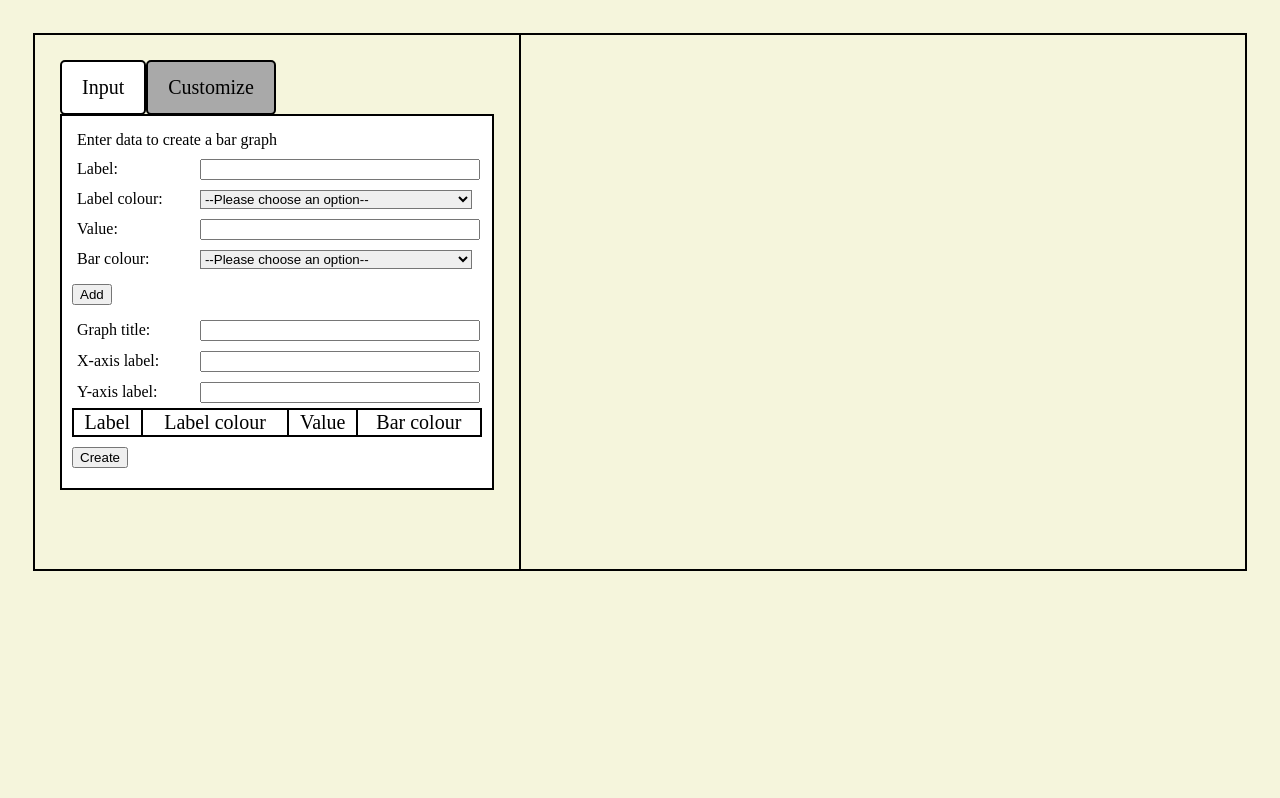
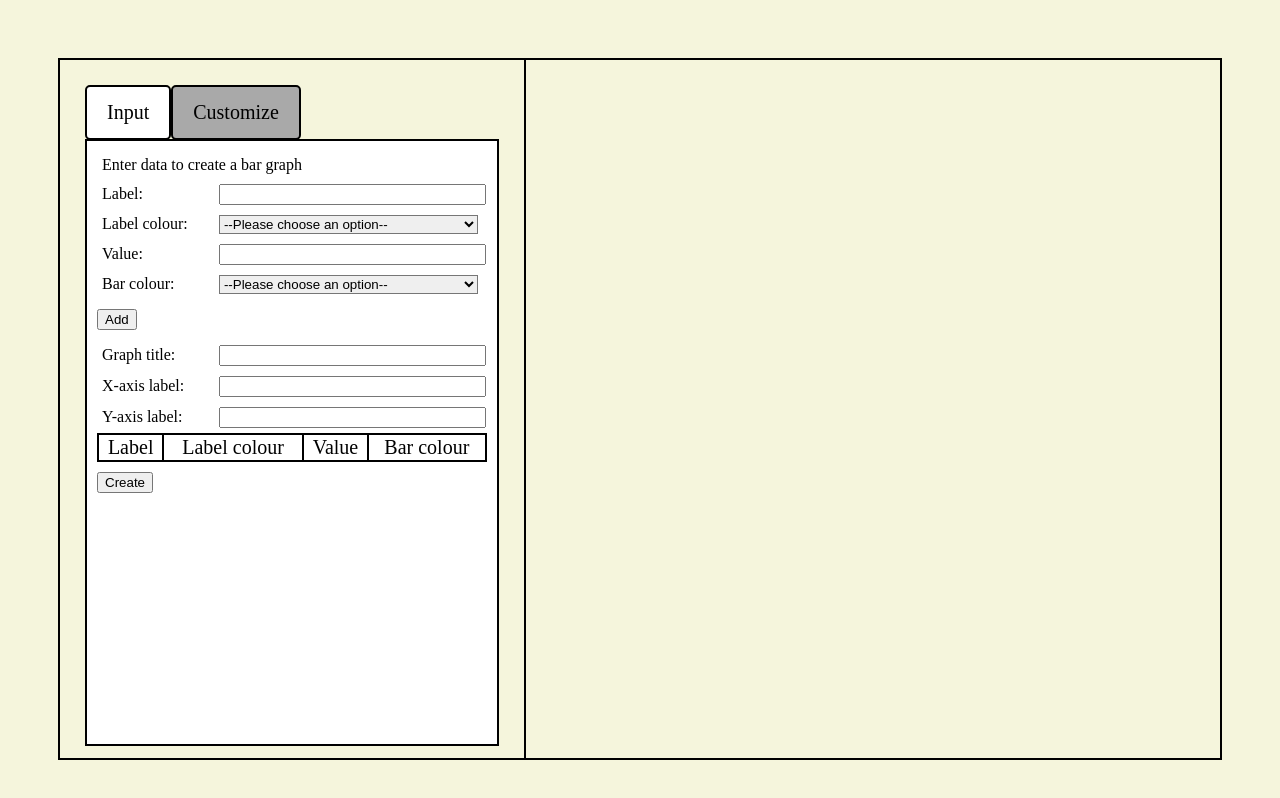
Before and after one commit to AndrewKim0318/bar-chart-project, a website: page index.html in a window 1280 px wide. Drawn offline with Linux system fonts and the light colour scheme.

Commit message:
made the website fit 90% of html

```diff
--- a/styles.css
+++ b/styles.css
@@ -1,7 +1,7 @@
-body {
-    background-color: beige;
+body, html {
+    background-color:  beige;
     padding: 25px;
-    height: 100%;
+    height: 90%;
 }
 
 #grid {
@@ -22,6 +22,7 @@ body {
 }
 
 #input {
+    height: 90%;
     padding: 10px;
     border: 2px solid black;
 }
@@ -72,7 +73,6 @@ body {
 
 .label {
     width:100%;
-    height: 10%;
     padding: 5px;
     display: table;
 }
@@ -110,6 +110,7 @@ p, h4 {
     padding-bottom: 10px;
 }
 
+/* styling for the data table */
 table{
     column-fill: inherit;
     border: 2px solid black;
@@ -137,6 +138,7 @@ table td + td {
 #customize {
     border: 2px solid black;
     padding: 10px;
+    height: 90%;
 }
 
 #bar-chart {
```
